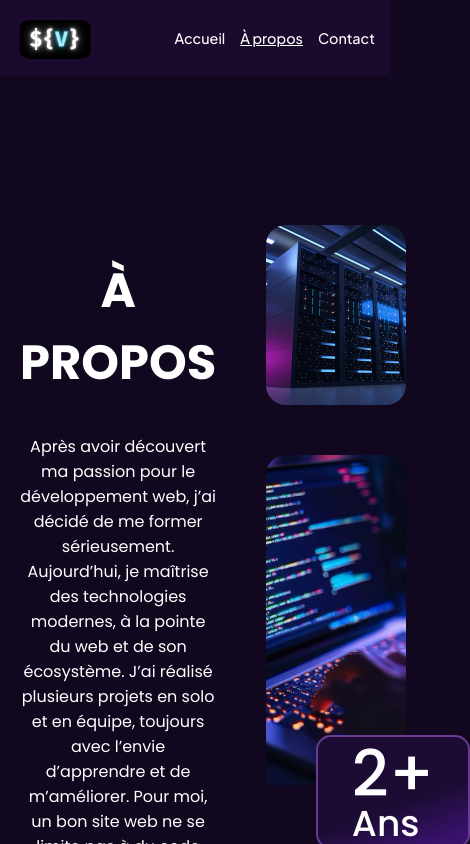
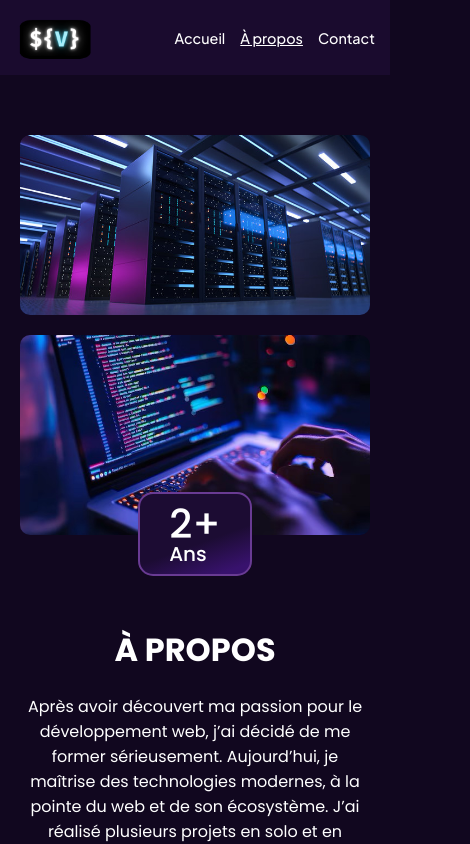
Before and after one commit to Iskandar835/Portfolio-v2, a React (Vite) app: page /about in a window 390 px wide. Shown: the top 844 px of the page, 470 px wide, since content can reach past the window. Built offline with nearby package versions, Linux system fonts and the light colour scheme.

Commit message:
feat: ajout responsive mobile

```diff
--- a/src/pages/About/styles.css
+++ b/src/pages/About/styles.css
@@ -87,7 +87,7 @@
 
    .about-text-section {
       width: 60%;
-      margin-top: 30px;
+      margin-top: 50px;
       text-align: center;
    }
 
@@ -110,3 +110,52 @@
       margin: -100px 0 0 50px;
    }
 }
+
+@media (width <= 768px) {
+   .about-text-and-img {
+      flex-direction: column-reverse;
+      margin-top: 60px;
+   }
+
+   .about-text-section {
+      width: 100%;
+   }
+
+   .about-text-section h1 {
+      font-size: 2rem;
+   }
+
+   .about-description {
+      margin: 20px 0 45px 0;
+   }
+
+   .about-img-section {
+      align-items: center;
+      gap: 20px;
+      width: 100%;
+      margin-left: 0;
+   }
+
+   .first-img-about {
+      border-radius: 10px;
+   }
+
+   .second-img-about {
+      border-radius: 10px;
+      height: 200px;
+   }
+
+   .xp-indicator {
+      width: 110px;
+      height: 80px;
+      margin: -63px 0 0 0;
+   }
+
+   .all-years {
+      font-size: 2.5rem;
+   }
+
+   .time-marker {
+      font-size: 1.25rem;
+   }
+}
```
